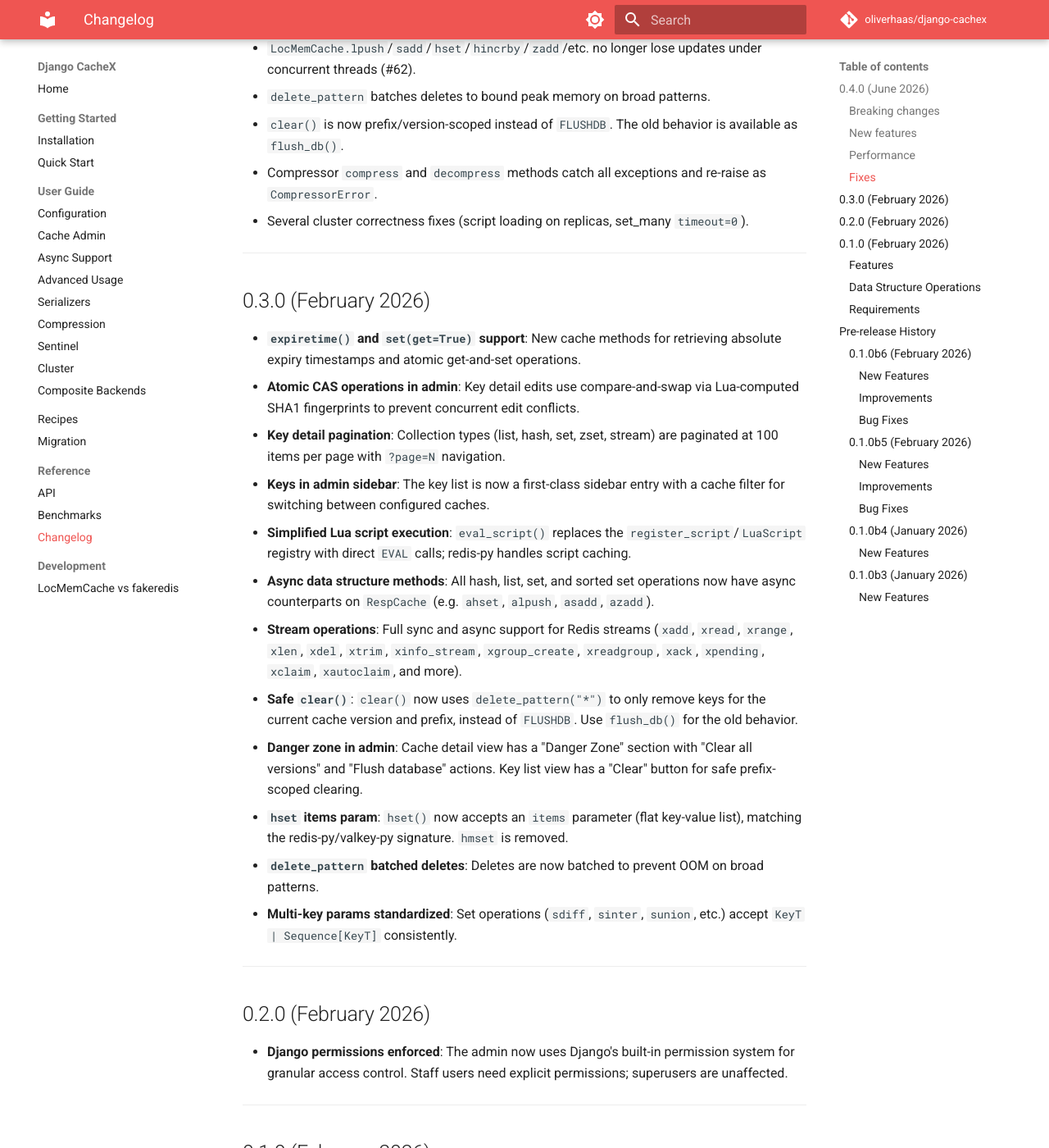
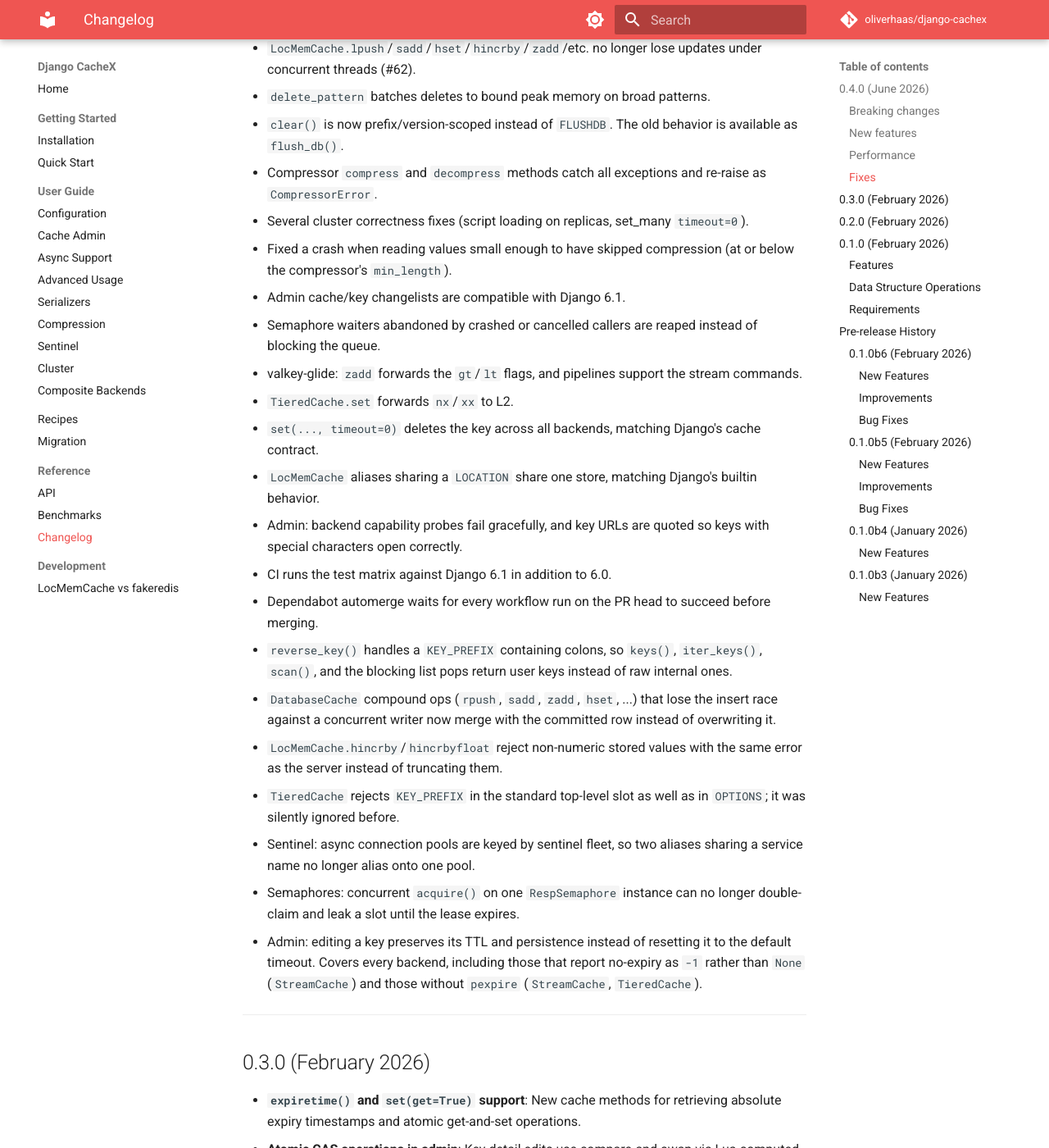
Before and after one commit to oliverhaas/django-cachex, an MkDocs documentation site: the page built from docs/reference/changelog.md, in a window 1280 px wide and 1400 px high, scrolled down 3163 px. Shown: the whole window at 82% size. Built offline with MkDocs 1.6.1 and Material for MkDocs 9.7.7, drawn with Linux system fonts in a browser that asks for light colours; comment, search, counter and statistics services are not loaded; the version menu is left out; some of the changed text lies outside the part shown.

Commit message:
docs: record the audit fixes in the changelog

```diff
--- a/docs/reference/changelog.md
+++ b/docs/reference/changelog.md
@@ -6,9 +6,9 @@
 
 - **Python 3.14+ required.** Dropped support for 3.12 and 3.13. The package now ships on cp314 and cp314t (free-threaded) wheels.
 - **Django 6.0+ required.** Dropped support for Django 5.2.
-- **`LocMemCache` data structures use tagged subclasses.** Lists, sets, hashes, sorted sets, and streams are stored as dedicated subclasses (`_List`, `_Set`, `_Hash`, `_ZSet`, `_Stream`) rather than plain Python types, and cross-type access raises `WrongTypeError` instead of silently coercing, matching real Valkey/Redis ``WRONGTYPE`` semantics.
+- **`LocMemCache` data structures use tagged subclasses.** Lists, sets, hashes, and sorted sets are stored as dedicated subclasses (`_List`, `_Set`, `_Hash`, `_ZSet`) rather than plain Python types, and cross-type access raises `WrongTypeError` instead of silently coercing, matching real Valkey/Redis ``WRONGTYPE`` semantics.
 - **`LocMemCache` bypasses pickle for tagged collections.** Mutations happen in place; the prior copy-on-read/copy-on-write contract no longer holds. Code that relied on getting a detached snapshot from `cache.get()` for these types now sees the live structure.
-- **`StreamCache` wire format changed.** Stream entries now flow through the transport's serializer + compressor pipeline instead of raw pickle. Pods running the new code cannot read entries written by older pods on the same stream; coordinate the rollout (drain or rotate `STREAM_KEY`).
+- **`StreamCache` wire format changed.** Stream entries now flow through the transport's serializer + compressor pipeline instead of raw pickle. Pods running the new code cannot read entries written by older pods on the same stream; coordinate the rollout (drain or rotate `stream_key`).
 - **`hmset` removed.** Use `hset(key, mapping=...)` or `hset(key, items=...)` (flat key-value list, matching redis-py/valkey-py).
 - **`django_cachex.unfold` removed.** The django-unfold theme variant of the admin is gone, along with the `[unfold]` extra and `examples/unfold/`. Plain `django_cachex.admin` remains. Unfold support may return as a thin theme override once the core admin app stabilises.
 - **Lock parameters renamed.** `cache.lock(timeout=...)` is now `cache.lock(lease=...)` (TTL of the held lock); `lock.acquire(blocking_timeout=...)` is now `lock.acquire(timeout=...)` (max wait). The old `blocking_timeout` kwarg raises `TypeError`; the constructor's new `timeout=` kwarg means "max wait" rather than "TTL". No deprecation shim. This aligns the lock API with the upcoming `cache.semaphore(...)` primitive.
@@ -48,6 +48,23 @@
 - `clear()` is now prefix/version-scoped instead of `FLUSHDB`. The old behavior is available as `flush_db()`.
 - Compressor `compress` and `decompress` methods catch all exceptions and re-raise as `CompressorError`.
 - Several cluster correctness fixes (script loading on replicas, set_many `timeout=0`).
+- Fixed a crash when reading values small enough to have skipped compression (at or below the compressor's `min_length`).
+- Admin cache/key changelists are compatible with Django 6.1.
+- Semaphore waiters abandoned by crashed or cancelled callers are reaped instead of blocking the queue.
+- valkey-glide: `zadd` forwards the `gt`/`lt` flags, and pipelines support the stream commands.
+- `TieredCache.set` forwards `nx`/`xx` to L2.
+- `set(..., timeout=0)` deletes the key across all backends, matching Django's cache contract.
+- `LocMemCache` aliases sharing a `LOCATION` share one store, matching Django's builtin behavior.
+- Admin: backend capability probes fail gracefully, and key URLs are quoted so keys with special characters open correctly.
+- CI runs the test matrix against Django 6.1 in addition to 6.0.
+- Dependabot automerge waits for every workflow run on the PR head to succeed before merging.
+- `reverse_key()` handles a `KEY_PREFIX` containing colons, so `keys()`, `iter_keys()`, `scan()`, and the blocking list pops return user keys instead of raw internal ones.
+- `DatabaseCache` compound ops (`rpush`, `sadd`, `zadd`, `hset`, ...) that lose the insert race against a concurrent writer now merge with the committed row instead of overwriting it.
+- `LocMemCache.hincrby`/`hincrbyfloat` reject non-numeric stored values with the same error as the server instead of truncating them.
+- `TieredCache` rejects `KEY_PREFIX` in the standard top-level slot as well as in `OPTIONS`; it was silently ignored before.
+- Sentinel: async connection pools are keyed by sentinel fleet, so two aliases sharing a service name no longer alias onto one pool.
+- Semaphores: concurrent `acquire()` on one `RespSemaphore` instance can no longer double-claim and leak a slot until the lease expires.
+- Admin: editing a key preserves its TTL and persistence instead of resetting it to the default timeout. Covers every backend, including those that report no-expiry as `-1` rather than `None` (`StreamCache`) and those without `pexpire` (`StreamCache`, `TieredCache`).
 
 ---
 
```
